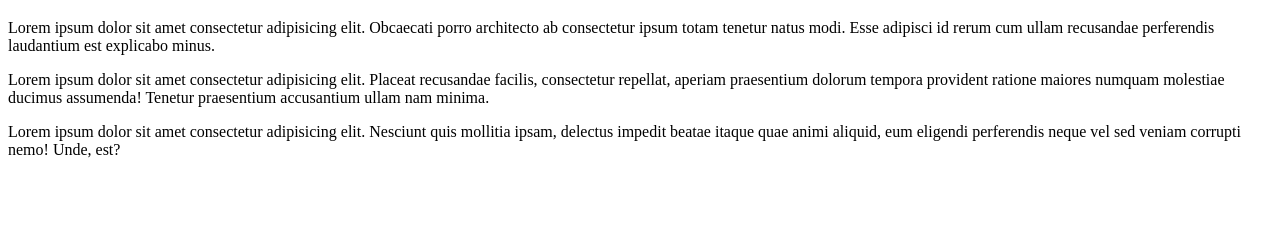
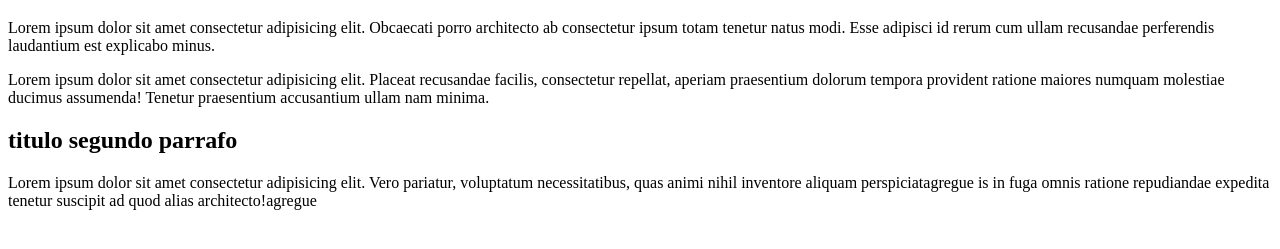
Before and after one commit to yetmarsanjuan1/proyecto-sena, a plain HTML site: page index.html in a window 1280 px wide. Shown: the part 61-310 px from the top of the page. Drawn offline with Linux system fonts and the light colour scheme.

Commit message:
agregue una seccion con un titulo

```diff
--- a/index.html
+++ b/index.html
@@ -10,7 +10,10 @@
 
     <p>Lorem ipsum dolor sit amet consectetur adipisicing elit. Obcaecati porro architecto ab consectetur ipsum totam tenetur natus modi. Esse adipisci id rerum cum ullam recusandae perferendis laudantium est explicabo minus.</p>
     <p>Lorem ipsum dolor sit amet consectetur adipisicing elit. Placeat recusandae facilis, consectetur repellat, aperiam praesentium dolorum tempora provident ratione maiores numquam molestiae ducimus assumenda! Tenetur praesentium accusantium ullam nam minima.</p>
-     <p>Lorem ipsum dolor sit amet consectetur adipisicing elit. Nesciunt quis mollitia ipsam, delectus impedit beatae itaque quae animi aliquid, eum eligendi perferendis neque vel sed veniam corrupti nemo! Unde, est?</p>
-
-</body>
+     <section>
+        <article>
+            <h2>titulo segundo parrafo</h2>
+            <p> Lorem ipsum dolor sit amet consectetur adipisicing elit. Vero pariatur, voluptatum necessitatibus, quas animi nihil inventore aliquam perspiciatagregue is in fuga omnis ratione repudiandae expedita tenetur suscipit ad quod alias architecto!agregue </p>
+        </article>
+     </section>
 </html>
```
